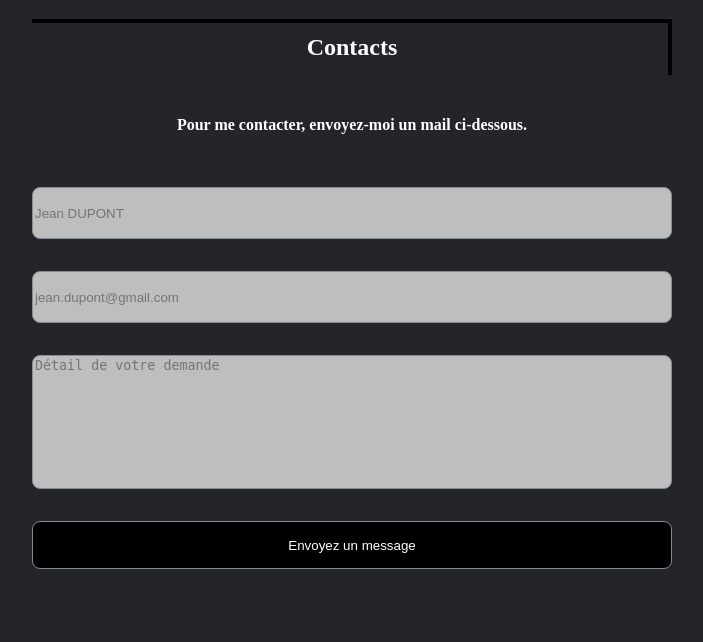
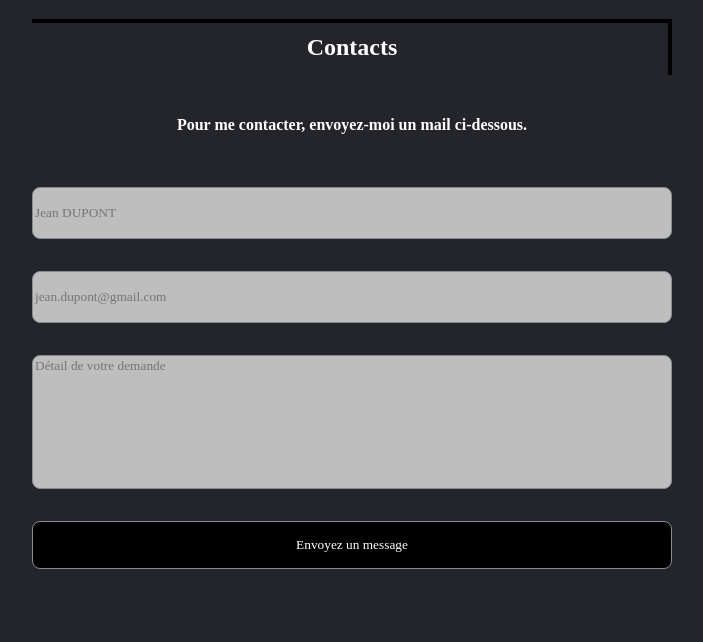
Before and after one commit to qldwin/Portfolio, a PHP site: page /index.php?page=accueil in a window 1280 px wide. Shown: the part 2417-3059 px from the top of the page, without its empty margins (288-991 px from the left). Run offline with PHP 8.4, Linux system fonts and the light colour scheme; some libraries are stand-ins or nearby versions.

Commit message:
change font in the all website

```diff
--- a/assets/CSS/bottom.css
+++ b/assets/CSS/bottom.css
@@ -1,4 +1,5 @@
 .Box_Contacts {
+    font-family: "Noto Serif Ubuntu";
     pointer-events: auto;
     width: 50vw;
     margin-left: auto;
@@ -24,6 +25,7 @@
 }
 
 .Box_Contacts form {
+    font-family: "Noto Serif Ubuntu";
     width: 100%;
     display: flex;
     display: flex;
@@ -38,6 +40,7 @@
 
 .Box_Contacts input,
 textarea {
+    font-family: "Noto Serif Ubuntu";
     margin-top: 32px;
     border-radius: 8px;
     color: #000;
@@ -46,11 +49,13 @@ textarea {
 }
 
 .Box_Contacts input[type="submit"] {
+    font-family: "Noto Serif Ubuntu";
     background-color: #000;
     color: white;
 }
 
 .Box_Contacts textarea {
+    font-family: "Noto Serif Ubuntu";
     height: 128px;
     resize: none;
 }
```
